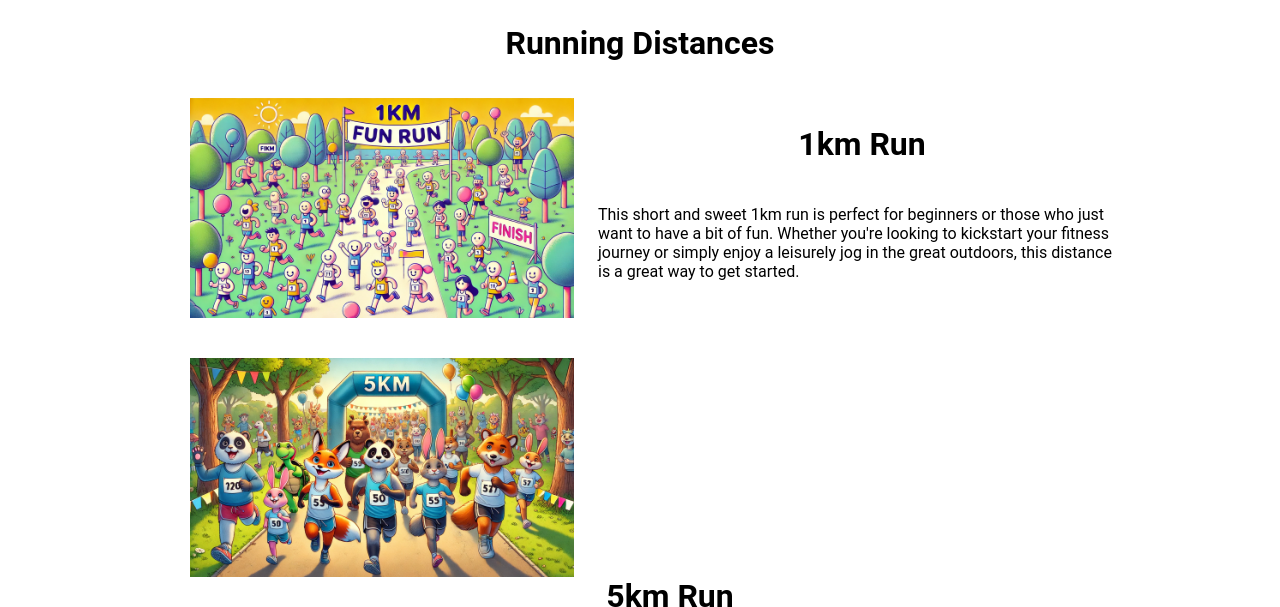
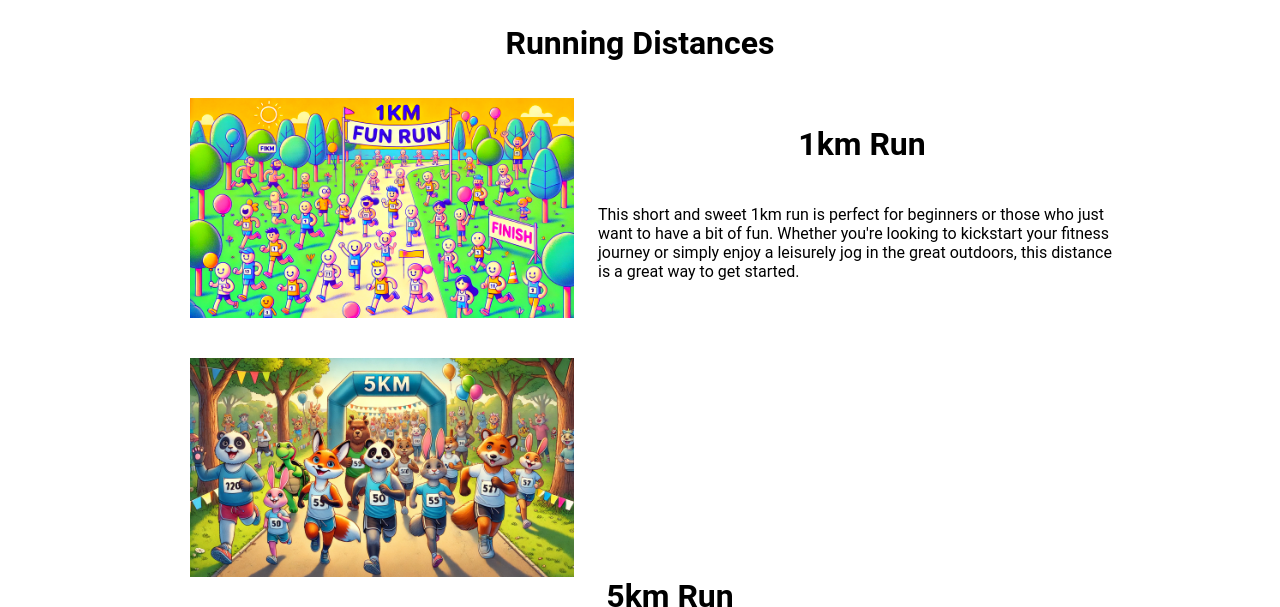
Before and after one commit to eucarizan/marathon-site, a plain HTML site: page index.html in a window 1280 px wide. In both pictures the pointer is over the picture 382 px from the left and 1193 px from the top of the page. Shown: the part 986-1593 px from the top of the page. Drawn offline with Linux system fonts and the light colour scheme.

Commit message:
feat: animation effect on distance-image

```diff
--- a/style.css
+++ b/style.css
@@ -86,6 +86,14 @@ body, iframe {
   text-align: left;
 }
 
+.distance-image {
+  filter: saturate(100%);
+}
+
+.distance-image:hover {
+  filter: saturate(200%);
+}
+
 .distance:nth-child(odd) img {
   float: left;
 }
```
